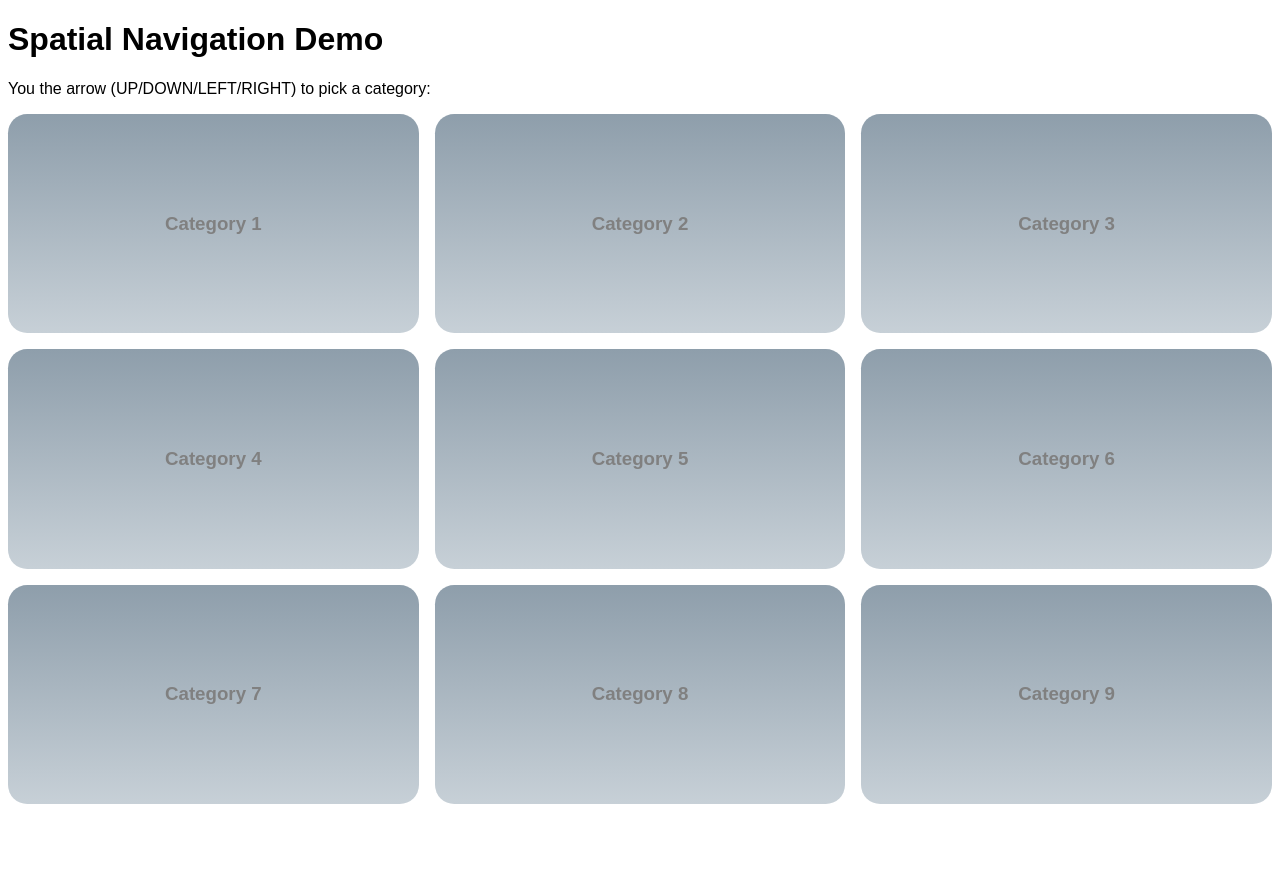
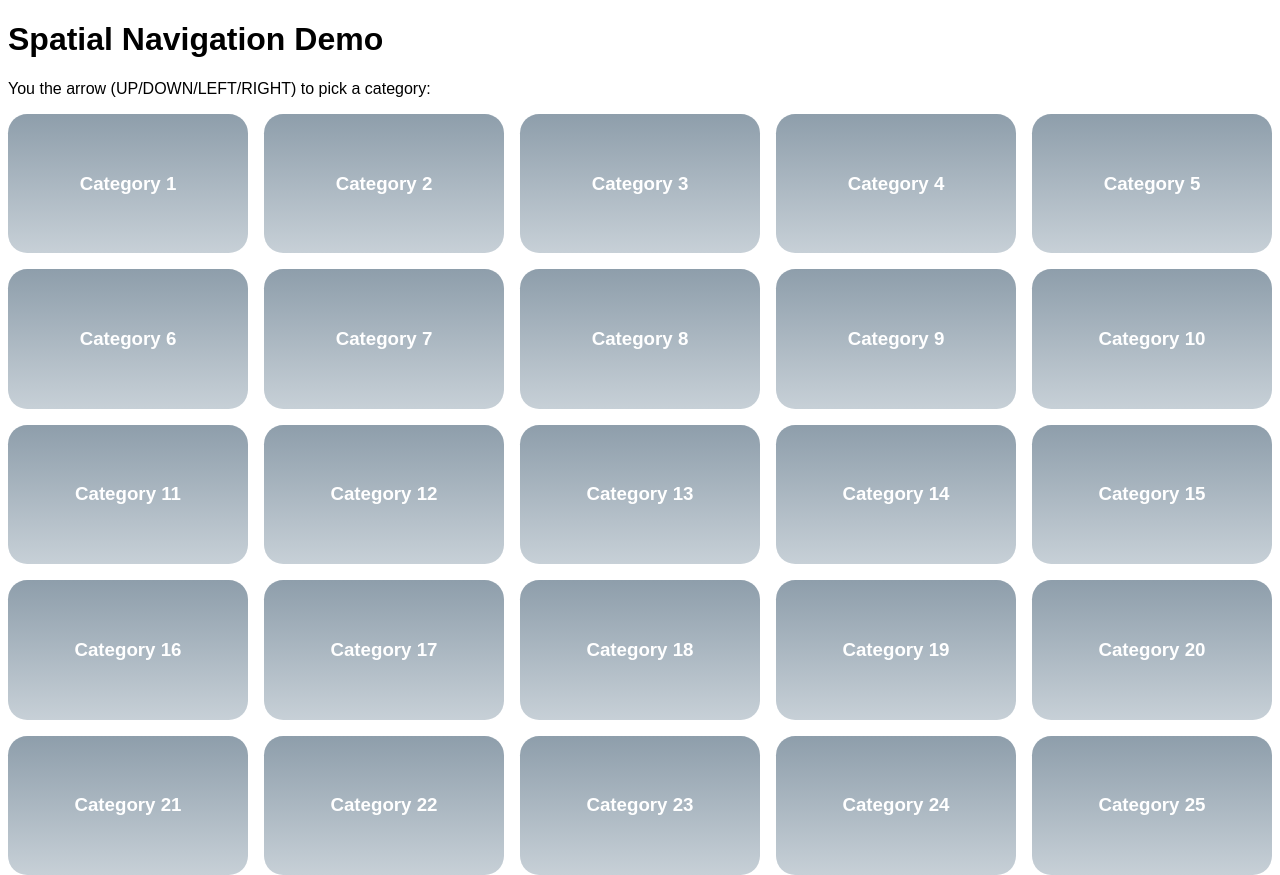
Before and after one commit to serchavalos/spatial-navigation-demo, a React (Create React App) app: page / in a window 1280 px wide. Before the commit the page ends 812 px from the top, so only its background shows below. Built offline with nearby package versions, Linux system fonts and the light colour scheme.

Commit message:
feat: adds simulator script

```diff
--- a/package.json
+++ b/package.json
@@ -22,9 +22,11 @@
     "@types/uniqid": "^5.3.2",
     "@typescript-eslint/eslint-plugin": "^5.51.0",
     "@typescript-eslint/parser": "^5.51.0",
+    "concurrently": "^7.6.0",
     "eslint": "^8.33.0",
     "eslint-config-prettier": "^8.6.0",
     "eslint-plugin-prettier": "^4.2.1",
+    "http-server": "^14.1.1",
     "husky": "^8.0.3",
     "prettier": "^2.8.4",
     "typescript": "4.9.5"
@@ -36,7 +38,9 @@
     "prettier-format": "prettier --config .prettierrc 'src/**/*.ts' --write",
     "test": "react-scripts test --env=jsdom",
     "eject": "react-scripts eject",
-    "prepare": "husky install"
+    "prepare": "husky install",
+    "simulator": "http-server public",
+    "demo": "concurrently --kill-others \"yarn start\" \"yarn simulator\""
   },
   "browserslist": [
     ">0.2%",
--- /dev/null
+++ b/public/simulator.html
@@ -0,0 +1,164 @@
+<!DOCTYPE html>
+<html>
+
+<head>
+  <title>Spotify - TV</title>
+  <link rel="shortcut icon" type="image/jpg" href="favicon.ico" />
+  <style>
+    body,
+    html {
+      margin: 0 0;
+    }
+
+    body {
+      background-color: rgb(40, 40, 40);
+      overflow: hidden;
+    }
+
+    #tv-app-frame {
+      transform-origin: 0 0;
+      border: 0px;
+    }
+
+    #tv-app-frame:target {
+      border: 1px solid white;
+    }
+
+    #tv-remote {
+      position: absolute;
+      top: 10%;
+      right: 40px;
+      height: 80%;
+      z-index: 1000;
+      transition: opacity 0.5s;
+    }
+
+    #tv-remote button {
+      display: block;
+      position: absolute;
+      border: 1px solid transparent;
+      border-radius: 30%;
+      background-color: transparent;
+      outline: none;
+    }
+
+    #tv-remote button#select {
+      border-radius: 50%;
+    }
+
+    #tv-remote button:focus {
+      background-color: rgba(182, 24, 169, 0.2);
+    }
+
+    #tv-remote button:hover {
+      background-color: rgba(203, 213, 109, 0.1);
+    }
+
+    #tv-remote button:active {
+      outline: none;
+      background-color: rgba(8, 89, 35, 0.6);
+    }
+
+  </style>
+</head>
+
+<body>
+  <div id="frame-container"></div>
+  <div id="tv-remote">
+    <!--
+        Following button actions exists
+        -------------------------------
+        'play','pause','stop','togglePlay','fastForward','rewind','next','previous', 'restart',
+        'left', 'right', 'up', 'down', 'back', 'select', 'saveTrack', 'exit'
+      -->
+    <img src="https://tv.scdn.co/tmp/userTest/app/tv-remote_fixed.png" with="100%" height="100%" />
+    <button id="back" style="top: 11%; left: 15%; width: 33%; height: 5.5%;"></button>
+    <button id="exit" style="top: 11%; left: 54%; width: 33%; height: 5.5%;"></button>
+
+    <button id="ArrowUp" style="top: 19%; left: 40%; width: 22%; height: 6.5%;"></button>
+    <button id="ArrowLeft" style="top: 26%; left: 15%; width: 22%; height: 7%;"></button>
+    <button id="Enter" style="top: 26%; left: 40%; width: 22%; height: 6.5%;"></button>
+    <button id="ArrowRight" style="top: 26%; left: 64%; width: 22%; height: 7%;"></button>
+    <button id="ArrowDown" style="top: 33.5%; left: 40%; width: 22%; height: 6.5%;"></button>
+
+    <button id="restart" style="top: 42.5%; left: 15%; width: 33%; height: 5.5%;"></button>
+    <button id="saveTrack" style="top: 42.5%; left: 54%; width: 33%; height: 5.5%;"></button>
+
+    <button id="rewind" style="top: 50%; left: 15%; width: 22%; height: 4%;"></button>
+    <button id="togglePlay" style="top: 50%; left: 40%; width: 22%; height: 4%;"></button>
+    <button id="fastForward" style="top: 50%; left: 65%; width: 22%; height: 4%;"></button>
+  </div>
+
+  <script type="text/javascript">
+    let repeatTimer;
+
+    function showRemote(visible) {
+      const remote = document.getElementById('tv-remote');
+      remote.style.opacity = visible ? 1 : 0;
+    }
+
+    function addRemoteClickHandler() {
+      const remote = document.getElementById('tv-remote');
+      remote.addEventListener('mousedown', onMouseEvent);
+    }
+
+    function addFrame(src) {
+      const iframe = document.createElement('iframe');
+      iframe.src = src;
+      iframe.id = 'tv-app-frame';
+      iframe.width = 1920;
+      iframe.height = 1080;
+      iframe.allow = 'encrypted-media';
+      iframe.scrolling = 'no';
+
+      const frameContainer = document.getElementById('frame-container');
+      frameContainer.appendChild(iframe);
+    }
+
+    function postMessage(message) {
+      const iframe = document.getElementById('tv-app-frame');
+      iframe.contentWindow.postMessage(message, '*');
+    }
+
+    function onMouseEvent(event) {
+      postMessage({ action: event.target.id, type: event.type });
+    }
+
+    function getQueryParam(url, name) {
+      if (url.startsWith('?')) {
+        const params = url.slice(1).split('&');
+        for (let i = 0; i < params.length; i++) {
+          const [key, value] = params[i].split('=');
+          if (key === name) {
+            return value;
+          }
+        }
+      }
+    }
+
+    function onWindowSize() {
+      const scale = Math.min(window.innerHeight / 1080, (window.innerWidth - 220) / 1920);
+      const element = document.querySelector('#tv-app-frame');
+
+      if (element) {
+        element.style.transform = 'scale(' + scale + ')';
+      }
+    }
+
+    const url = getQueryParam(document.location.search, 'url');
+
+    addFrame(url);
+    onWindowSize();
+    window.onresize = onWindowSize;
+    let remoteVisible = true;
+
+    document.addEventListener('keypress', event => {
+      console.log('keypress: ', event);
+      remoteVisible = !remoteVisible;
+      showRemote(remoteVisible);
+    });
+    addRemoteClickHandler();
+  </script>
+</body>
+
+</html>
--- a/src/App.tsx
+++ b/src/App.tsx
@@ -28,12 +28,22 @@ const router = createBrowserRouter([
 ]);
 
 export default function App({ navEngine }: AppProps) {
+  const handleKeyEvent = getKeyEventHandler(navEngine);
+
   useEffect(() => {
-    const handleKeyEvent = getKeyEventHandler(navEngine);
-
     document.addEventListener("keydown", handleKeyEvent);
     return () => document.removeEventListener("keydown", handleKeyEvent);
-  }, [navEngine]);
+  }, []);
+
+  useEffect(() => {
+    const handlePostMessage = (event: MessageEvent) => {
+      const { action } = event.data;
+      handleKeyEvent({ code: action } as KeyboardEvent);
+    };
+    window.addEventListener("message", handlePostMessage, false);
+
+    return () => window.removeEventListener("message", handlePostMessage);
+  }, []);
 
   return (
     <NavNodesContext.Provider value={navEngine}>
--- a/src/components/CategoryTile/CategoryTile.styles.css
+++ b/src/components/CategoryTile/CategoryTile.styles.css
@@ -1,13 +1,8 @@
 .category-tile {
-  color: gray;
-  padding: 5rem;
+  color: white;
+  padding: 2.5rem;
   text-transform: capitalize;
   border-radius: 1.2rem;
   background: linear-gradient(to bottom, #8e9eab, #c7d0d7);
   text-align: center;
 }
-
-.category-tile:hover,
-.category-tile--hover {
-  color: white;
-}
--- a/src/components/CategoryTile/CategoryTile.tsx
+++ b/src/components/CategoryTile/CategoryTile.tsx
@@ -1,32 +1,24 @@
-import { CSSProperties, PropsWithChildren, useState } from "react";
+import { PropsWithChildren } from "react";
 
 import { useFocusRef } from "../../lib/spatial-navigation";
 
 import "./CategoryTile.styles.css";
 
 type CategoryTileProps = {
-  color: string;
   onClick: VoidFunction;
 } & PropsWithChildren;
 
 export function CategoryTile({
-  color,
   onClick,
   children
 }: CategoryTileProps): JSX.Element {
   const { setRef, isFocused } = useFocusRef();
-  const [style, setStyle] = useState<CSSProperties>({});
 
   return (
     <div
       ref={setRef}
       onClick={onClick}
-      onMouseOver={() => {
-        setStyle({ background: color });
-      }}
-      onMouseOut={() => setStyle({})}
       className={`category-tile${isFocused ? " category-tile--hover" : ""}`}
-      style={isFocused ? { background: color } : style}
     >
       {children}
     </div>
--- a/src/components/Grid/Grid.styles.css
+++ b/src/components/Grid/Grid.styles.css
@@ -1,7 +1,7 @@
 .grid {
   display: grid;
-  grid-template-columns: repeat(3, 1fr);
-  grid-template-rows: repeat(3, 1fr);
+  grid-template-columns: repeat(5, 1fr);
+  grid-template-rows: repeat(5, 1fr);
   grid-column-gap: 1rem;
   grid-row-gap: 1rem;
 }
--- a/src/components/Grid/Grid.tsx
+++ b/src/components/Grid/Grid.tsx
@@ -4,36 +4,17 @@ import { CategoryTile } from "../CategoryTile/CategoryTile";
 
 import "./Grid.styles.css";
 
-const colors = [
-  "#1C3144",
-  "#D00000",
-  "#FFBA08",
-  "#A2AEBB",
-  "#3F88C5",
-  "#75DDDD",
-  "#508991",
-  "#172A3A",
-  "#474056"
-];
-
-const exampleTiles = colors.map((color, i) => {
-  const categoryId: number = i + 1;
-
-  return {
-    categoryId,
-    color: color,
-    label: `category ${categoryId}`
-  };
-});
-
 export function Grid(): JSX.Element {
   const navigate = useNavigate();
+  const categories = new Array(25).fill(null).map((_, index) => ({
+    categoryId: index + 1,
+    label: `category ${index + 1}`
+  }));
 
   return (
     <div className="grid">
-      {exampleTiles.map(({ categoryId, label, color }) => (
+      {categories.map(({ categoryId, label }) => (
         <CategoryTile
-          color={color}
           key={`category-${categoryId}`}
           onClick={() => navigate(`/category/${categoryId}`)}
         >
--- a/src/styles.css
+++ b/src/styles.css
@@ -1,5 +1,7 @@
 .App {
   font-family: sans-serif;
+  background-color: white;
+  height: 100vh;
 }
 
 h2 {
@@ -7,3 +9,9 @@ h2 {
   color: darkgrey;
   font-style: italic;
 }
+
+a:hover,
+div.category-tile:hover,
+div.category-tile--hover {
+  box-shadow: 0px 0px 0px 5px rgb(255, 179, 0);
+}
```
Also changed, not shown: 1 other file (tests, documents, lock files or other folders).
